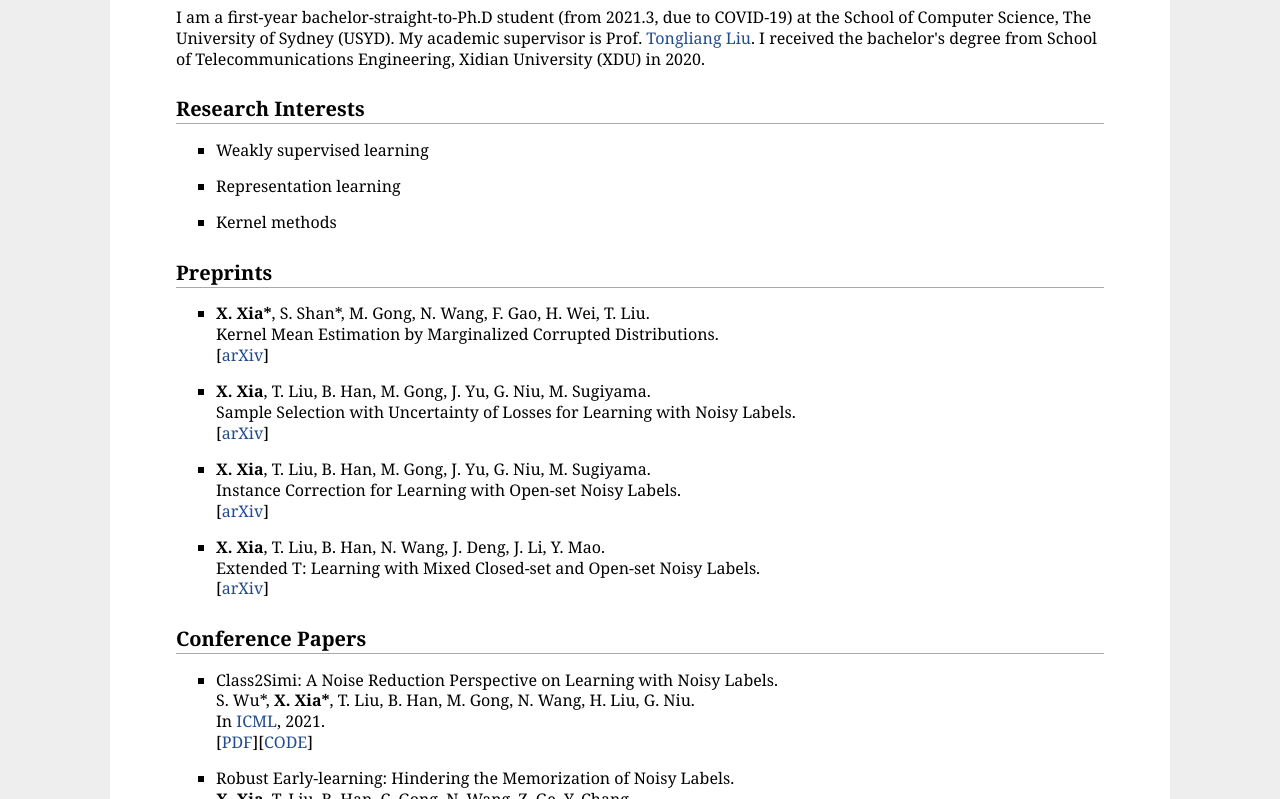
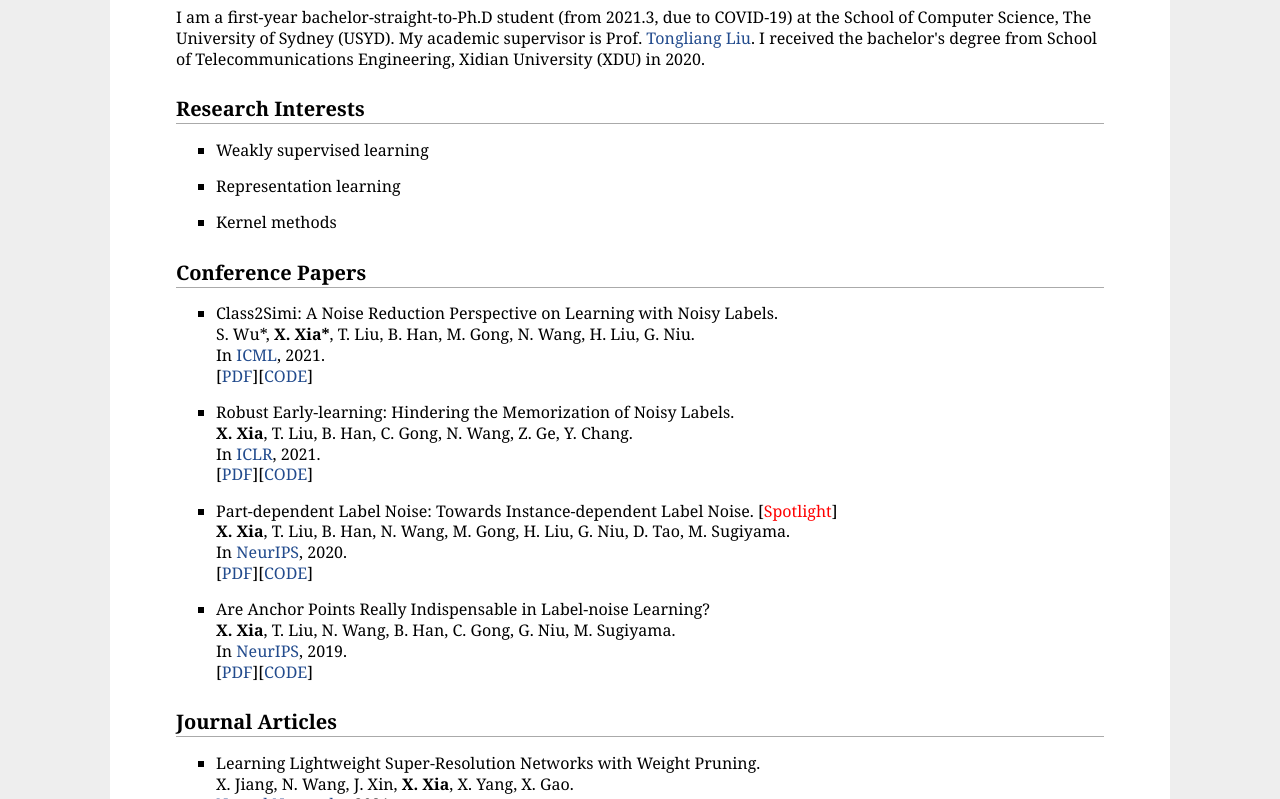
Before and after one commit to YexiongLin/yexionglin.github.io, a plain HTML site: page index.html in a window 1280 px wide. Shown: the part 432-1231 px from the top of the page. Drawn offline with Linux system fonts and the light colour scheme.

Commit message:
Update index.html

```diff
--- a/index.html
+++ b/index.html
@@ -77,37 +77,6 @@
 
 
 
-<h2>Preprints</h2>
-<ul>
-    <li><p>
-        <b>X. Xia*</b>, S. Shan*, M. Gong, N. Wang, F. Gao, H. Wei, T. Liu.<br>
-        Kernel Mean Estimation by Marginalized Corrupted Distributions.<br>
-        [<a href="https://arxiv.org/pdf/2107.04855.pdf" target="_blank">arXiv</a>]
-    </p></li>
-    <li><p>
-        <b>X. Xia</b>, T. Liu, B. Han, M. Gong, J. Yu, G. Niu, M. Sugiyama.<br>
-        Sample Selection with Uncertainty of Losses for Learning with Noisy Labels.<br>
-        [<a href="https://arxiv.org/pdf/2106.00445.pdf" target="_blank">arXiv</a>]
-    </p></li>
-    <li><p>
-        <b>X. Xia</b>, T. Liu, B. Han, M. Gong, J. Yu, G. Niu, M. Sugiyama.<br>
-        Instance Correction for Learning with Open-set Noisy Labels.<br>
-        [<a href="https://arxiv.org/pdf/2106.00455.pdf" target="_blank">arXiv</a>]
-    </p></li>
-    <li><p>
-        <b>X. Xia</b>, T. Liu, B. Han, N. Wang, J. Deng, J. Li, Y. Mao.<br>
-        Extended T: Learning with Mixed Closed-set and Open-set Noisy Labels.<br>
-        [<a href="https://arxiv.org/pdf/2012.00932.pdf" target="_blank">arXiv</a>]
-    </p></li>
-    <!--
-    <li><p>
-        S. Wu*, <b>X. Xia*</b>, T. Liu, B. Han, M. Gong, N. Wang, H. Liu, G. Niu.<br>
-        Multi-class Classification from Noisy-similarity-labeled Data.<br>
-        [<a href="http://arxiv.org/abs/2102.04002" target="_blank">arXiv</a>]
-    </p></li>
-    -->
-</ul>
-
 <h2>Conference Papers</h2>
 
 <ul>
```
